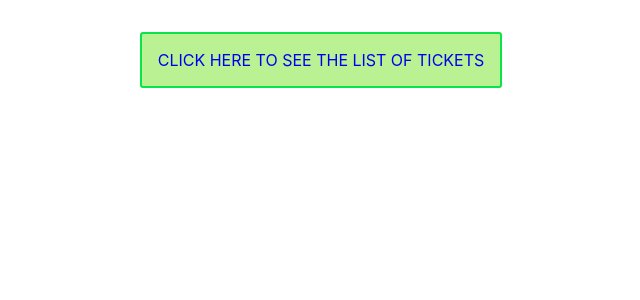
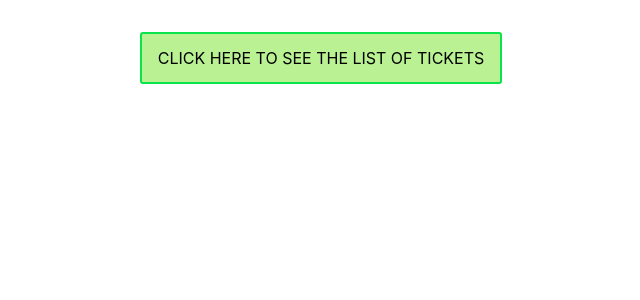
Before and after one commit to aliravn/virtual-list-challenge, a React (Create React App) app: page / in a window 1280 px wide. Shown: the top 300 px of the page, without its empty margins (319-959 px from the left). Built offline with nearby package versions, Linux system fonts and the light colour scheme.

Commit message:
fix issue with link not reacting to click, different txt color in Firefox browser

```diff
--- a/src/pages/App/App.module.scss
+++ b/src/pages/App/App.module.scss
@@ -30,10 +30,11 @@
 	text-transform: uppercase;
 	list-style: none;
 
-	height: 2rem;
-
 	a {
+		color: #000000;
 		text-decoration: none;
+		line-height: 3rem;
+		padding: 1rem;
 	}
 
 	a:active {
@@ -41,7 +42,6 @@
 	}
 
 	li {
-		padding: 1rem;
 		background-color: #b9f193;
 		border: 2px solid rgb(8, 228, 74);
 		border-radius: 3px;
```
